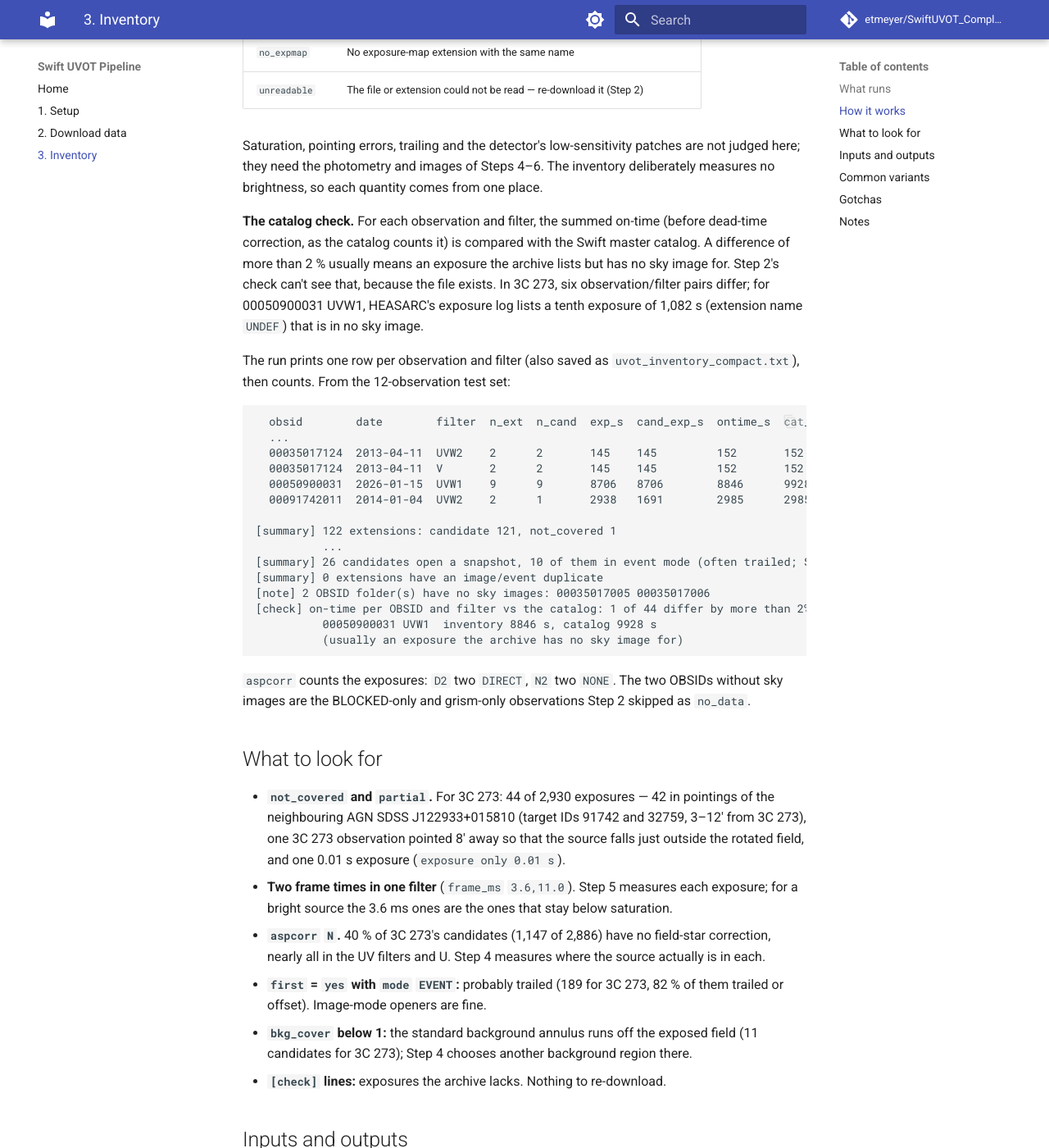
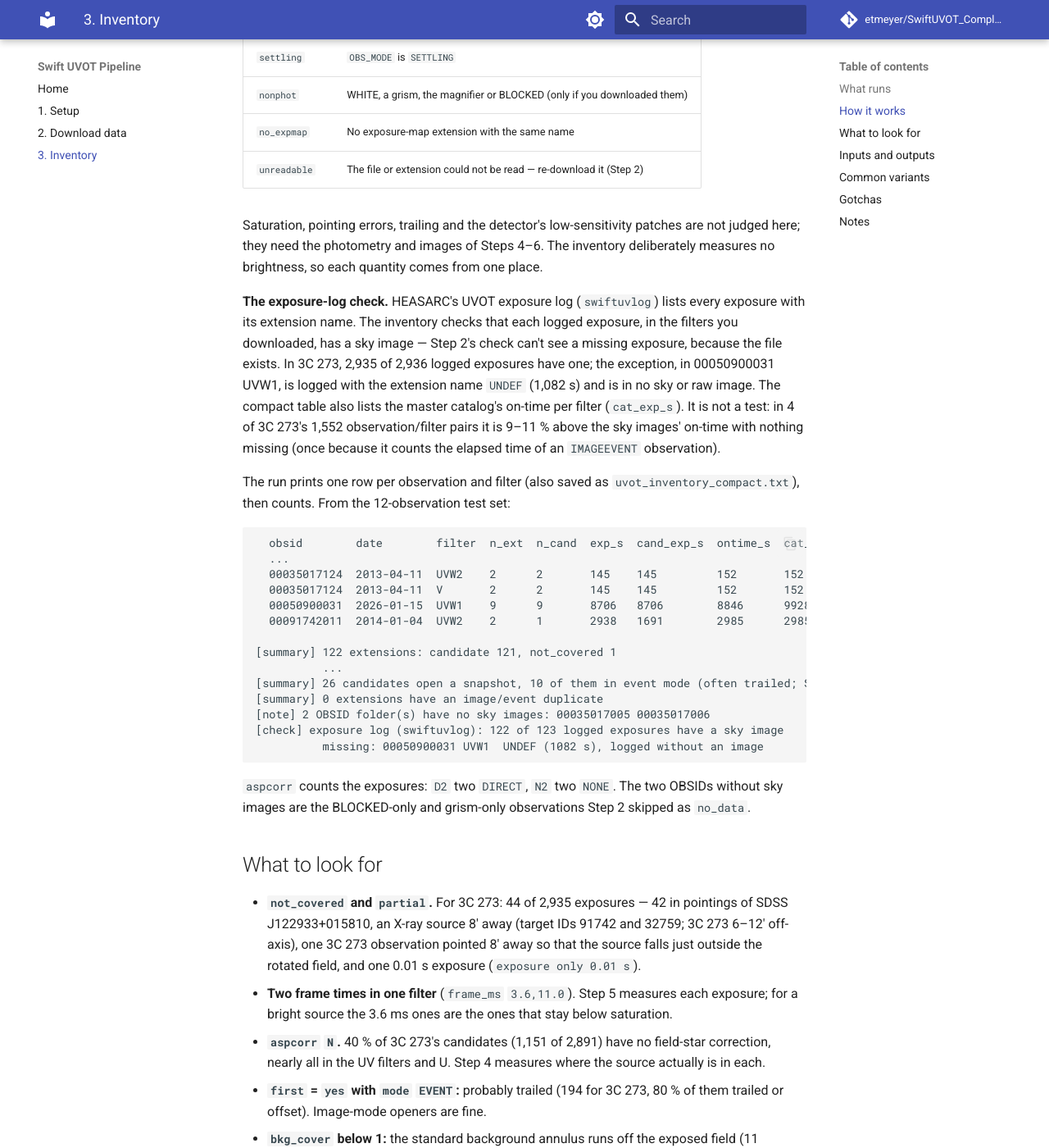
Before and after one commit to etmeyer/SwiftUVOT_Complete, an MkDocs documentation site: the page built from docs/03-inventory.md, in a window 1280 px wide and 1400 px high, scrolled down 3124 px. Shown: the whole window at 82% size. Built offline with MkDocs 1.6.1 and Material for MkDocs 9.7.7, drawn with Linux system fonts in a browser that asks for light colours; comment, search, counter and statistics services are not loaded; some of the changed text lies outside the part shown.

Commit message:
Inventory: read _sk_01 sky images; check against the exposure log
Found while checking Step 4's low-S/N exposures:

- The inventory globbed sw*_sk.img*, which misses the second sky image
  (sw...um2_sk_01.img.gz) that the archive makes when it splits a long
  observation's event data into two event files. In 3C 273 that hid 5
  UVM2 exposures of 00089771001. The _sk -> _ex exposure-map mapping in
  the inventory, Step 4 and the doctor now handles _NN too.
- The master-catalog on-time comparison was misleading: of 3C 273's
  remaining 5 mismatches, 4 have every logged exposure in the sky images
  and only the catalog's total differs. The inventory now checks HEASARC's
  UVOT exposure log (swiftuvlog) by extension name: 2,935 of 2,936 logged
  exposures have a sky image (the exception is logged as UNDEF). The
  catalog's on-time stays in the compact table for reference.
- One header has STALLOSS = 4e252; the loss column is now '-' with a note
  when the loss keywords are out of range.

Co-Authored-By: Claude Opus 5.5 (1M context) <noreply@anthropic.com>

````diff
--- a/docs/03-inventory.md
+++ b/docs/03-inventory.md
@@ -9,8 +9,8 @@ pipeline's ledger, in which every exposure is accounted for until the light
 curve. It changes nothing in `UVOT_input`.
 
 It reads only FITS files, so it runs in either terminal (Python with
-`astropy`; no HEASoft). All of 3C 273 — 2,930 exposures in 1,552 sky images
-— takes about 40 seconds with `--nproc 8`.
+`astropy`; no HEASoft). All of 3C 273 — 2,935 exposures in 1,553 sky images
+— takes under a minute with `--nproc 8`.
 
 ## What runs
 
@@ -24,7 +24,7 @@ swift_uvot_inventory.py --ra 187.2779 --dec 2.0524
 | `--indir` | Step 2's folder (default `UVOT_input`) |
 | `--outdir` | Where the tables go (default `UVOT_output`) |
 | `--nproc` | Files read at once (default 8) |
-| `--no-catalog` | Skip the comparison with the Swift master catalog (no network needed) |
+| `--no-catalog` | Skip the exposure-log check and the master catalog's exposures (no network needed) |
 
 ## How it works
 
@@ -32,7 +32,11 @@ swift_uvot_inventory.py --ra 187.2779 --dec 2.0524
 `sw<OBSID>u<filter>_sk.img.gz` holds one extension per exposure in that
 filter, named after the filter and the exposure's start, e.g.
 `uu387398273I` (`I`: image mode; `E`: an image built from event-mode data).
-The exposure map `*_ex.img.gz` has an extension of the same name. Exposures in
+The exposure map `*_ex.img.gz` has an extension of the same name. When the
+archive split a long observation's event data into two event files
+(`*_uf.evt.gz` and `*_uf_01.evt.gz`), there is a second sky image,
+`*_sk_01.img.gz`, with its own exposure map; the inventory reads both
+(3C 273 has one, in 00089771001: 5 more UVM2 exposures). Exposures in
 one file can differ in frame time, window, data mode and aspect correction:
 in 3C 273's 2009–2016 observations, each filter has a short exposure with
 11.0 ms frames followed by a longer one with 3.6 ms frames (a hardware
@@ -50,7 +54,7 @@ window), which is what keeps 3C 273 below saturation.
 | `exposure`, `ontime` | Exposure with and without the dead-time correction (s) |
 | `frametime`, `window`, `binning` | CCD frame time (s), science window (raw pixels), on-board binning |
 | `aspcorr` | `DIRECT` if the pointing was corrected with field stars, `NONE` if not |
-| `loss` | Time lost to telemetry/DPU stalls/filter blocking (s) |
+| `loss` | Time lost to telemetry/DPU stalls/filter blocking (s); `-` if the keywords make no sense (one 3C 273 header has `STALLOSS` = 4×10²⁵²) |
 | `snapshot`, `first` | Snapshot number (exposures less than 5 min apart) and whether this exposure opens it |
 | `off_pnt` | Pointing offset from your source (arcmin) |
 | `src_cover`, `bkg_cover` | Fraction of the 5″ source circle and of the 27.5–35″ background annulus that is fully exposed |
@@ -79,15 +83,16 @@ file with the pointing at each photon's time is compact. Measured on all of
 
 | Exposures | Number | Median axis ratio | Median offset | Trailed or offset* |
 | --------- | ------ | ----------------- | ------------- | ------------------ |
-| Event mode, opening a snapshot | 189 | 1.72 | 2.9″ | 82 % |
-| Event mode, other | 531 | 1.06–1.08 | 0.6″ | 0–1 % |
-| Image mode, opening a snapshot | 430 | 1.07–1.08 | 0.2–0.8″ | 5–7 % |
-| Image mode, other | 1,685 | 1.06–1.08 | 0.3–0.4″ | 2–6 % |
+| Event mode, opening a snapshot | 194 | 1.89 | 3.1″ | 80 % |
+| Event mode, other | 531 | 1.07 | 0.6″ | 0.6 % |
+| Image mode, opening a snapshot | 430 | 1.08 | 0.2″ | 5 % |
+| Image mode, other | 1,736 | 1.07 | 0.3″ | 5 % |
 
 \*axis ratio of the source above 1.3 or centroid more than 2″ from the
-catalogue position. In 2009–2016 each snapshot opened with a short UVW2 or
-UVW1 event-mode exposure. The inventory marks openers with `first` and
-counts the event-mode ones; Step 4 measures every exposure's shape.
+catalogue position (measured in [Step 4](04-positions.md)). In 2009–2016
+each snapshot opened with a short UVW2 or UVW1 event-mode exposure. The
+inventory marks openers with `first` and counts the event-mode ones; Step 4
+measures every exposure's shape.
 
 **Statuses.** Every extension gets exactly one:
 
@@ -106,13 +111,16 @@ patches are not judged here; they need the photometry and images of
 Steps 4–6. The inventory deliberately measures no brightness, so each
 quantity comes from one place.
 
-**The catalog check.** For each observation and filter, the summed on-time
-(before dead-time correction, as the catalog counts it) is compared with the
-Swift master catalog. A difference of more than 2 % usually means an exposure
-the archive lists but has no sky image for. Step 2's check can't see that,
-because the file exists. In 3C 273, six observation/filter pairs differ; for
-00050900031 UVW1, HEASARC's exposure log lists a tenth exposure of 1,082 s
-(extension name `UNDEF`) that is in no sky image.
+**The exposure-log check.** HEASARC's UVOT exposure log (`swiftuvlog`)
+lists every exposure with its extension name. The inventory checks that each
+logged exposure, in the filters you downloaded, has a sky image — Step 2's
+check can't see a missing exposure, because the file exists. In 3C 273, 2,935
+of 2,936 logged exposures have one; the exception, in 00050900031 UVW1, is
+logged with the extension name `UNDEF` (1,082 s) and is in no sky or raw
+image. The compact table also lists the master catalog's on-time per filter
+(`cat_exp_s`). It is not a test: in 4 of 3C 273's 1,552 observation/filter
+pairs it is 9–11 % above the sky images' on-time with nothing missing (once
+because it counts the elapsed time of an `IMAGEEVENT` observation).
 
 The run prints one row per observation and filter (also saved as
 `uvot_inventory_compact.txt`), then counts. From the 12-observation test set:
@@ -130,9 +138,8 @@ The run prints one row per observation and filter (also saved as
 [summary] 26 candidates open a snapshot, 10 of them in event mode (often trailed; Step 4 measures them)
 [summary] 0 extensions have an image/event duplicate
 [note] 2 OBSID folder(s) have no sky images: 00035017005 00035017006
-[check] on-time per OBSID and filter vs the catalog: 1 of 44 differ by more than 2% (and 10 s)
-          00050900031 UVW1  inventory 8846 s, catalog 9928 s
-          (usually an exposure the archive has no sky image for)
+[check] exposure log (swiftuvlog): 122 of 123 logged exposures have a sky image
+          missing: 00050900031 UVW1  UNDEF (1082 s), logged without an image
 ```
 
 `aspcorr` counts the exposures: `D2` two `DIRECT`, `N2` two `NONE`. The two
@@ -141,23 +148,24 @@ Step 2 skipped as `no_data`.
 
 ## What to look for
 
-- **`not_covered` and `partial`.** For 3C 273: 44 of 2,930 exposures — 42
-  in pointings of the neighbouring AGN SDSS J122933+015810 (target IDs 91742
-  and 32759, 3–12′ from 3C 273), one 3C 273 observation pointed 8′ away so
-  that the source falls just outside the rotated field, and one 0.01 s
-  exposure (`exposure only 0.01 s`).
+- **`not_covered` and `partial`.** For 3C 273: 44 of 2,935 exposures — 42
+  in pointings of SDSS J122933+015810, an X-ray source 8′ away (target IDs
+  91742 and 32759; 3C 273 6–12′ off-axis), one 3C 273 observation pointed 8′
+  away so that the source falls just outside the rotated field, and one
+  0.01 s exposure (`exposure only 0.01 s`).
 - **Two frame times in one filter** (`frame_ms` `3.6,11.0`). Step 5 measures
   each exposure; for a bright source the 3.6 ms ones are the ones that stay
   below saturation.
-- **`aspcorr` `N`.** 40 % of 3C 273's candidates (1,147 of 2,886) have no
+- **`aspcorr` `N`.** 40 % of 3C 273's candidates (1,151 of 2,891) have no
   field-star correction, nearly all in the UV filters and U. Step 4 measures
   where the source actually is in each.
-- **`first` = `yes` with `mode` `EVENT`:** probably trailed (189 for
-  3C 273, 82 % of them trailed or offset). Image-mode openers are fine.
+- **`first` = `yes` with `mode` `EVENT`:** probably trailed (194 for
+  3C 273, 80 % of them trailed or offset). Image-mode openers are fine.
 - **`bkg_cover` below 1:** the standard background annulus runs off the
   exposed field (11 candidates for 3C 273); Step 4 chooses another
   background region there.
-- **`[check]` lines:** exposures the archive lacks. Nothing to re-download.
+- **`missing:` lines:** exposures HEASARC logged that have no sky image.
+  Nothing to re-download.
 
 ## Inputs and outputs
 
@@ -182,7 +190,7 @@ position, pipeline version, counts).
 # The usual run, from the analysis folder that holds UVOT_input
 swift_uvot_inventory.py --ra 187.2779 --dec 2.0524
 
-# Without network (no catalog comparison)
+# Without network (no exposure-log check)
 swift_uvot_inventory.py --ra 187.2779 --dec 2.0524 --no-catalog
 
 # Look at one observation
@@ -203,8 +211,8 @@ grep 00035017124 UVOT_output/uvot_inventory.txt | less -S
    read, because astropy shows a truncated file as one with fewer
    extensions — exposures would disappear without a word.
 
-4. **The catalog comparison needs network.** Without it (`--no-catalog`) the
-   `cat_exp_s` column stays empty.
+4. **The exposure-log check needs network.** Without it (`--no-catalog`) it
+   is skipped and the `cat_exp_s` column stays empty.
 
 ## Notes
 
--- a/swift_uvot_doctor.py
+++ b/swift_uvot_doctor.py
@@ -351,7 +351,7 @@ def check_test_image(spec, ra=None, dec=None):
               "bkgreg": "bkg.reg", "sigma": 3, "apercorr": "NONE",
               "history": "no", "outfile": "phot.fits", "clobber": "yes",
               "chatter": 1}
-    expmap = path.replace("_sk.img", "_ex.img")
+    expmap = re.sub(r"_sk(_\d+)?\.img", r"_ex\1.img", path)
     if expmap != path and os.path.isfile(expmap):
         inputs["ex.img.gz"] = expmap
         params["expfile"] = "ex.img.gz[%d]" % ext
````
Also changed, not shown: swift_uvot_download.py (+34 -0 lines), swift_uvot_inventory.py (+63 -27 lines).
